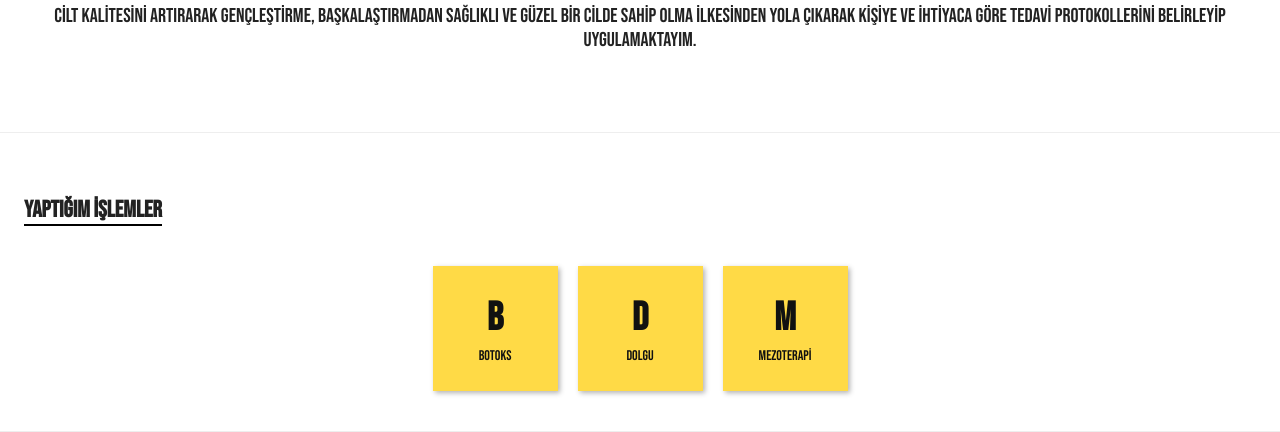
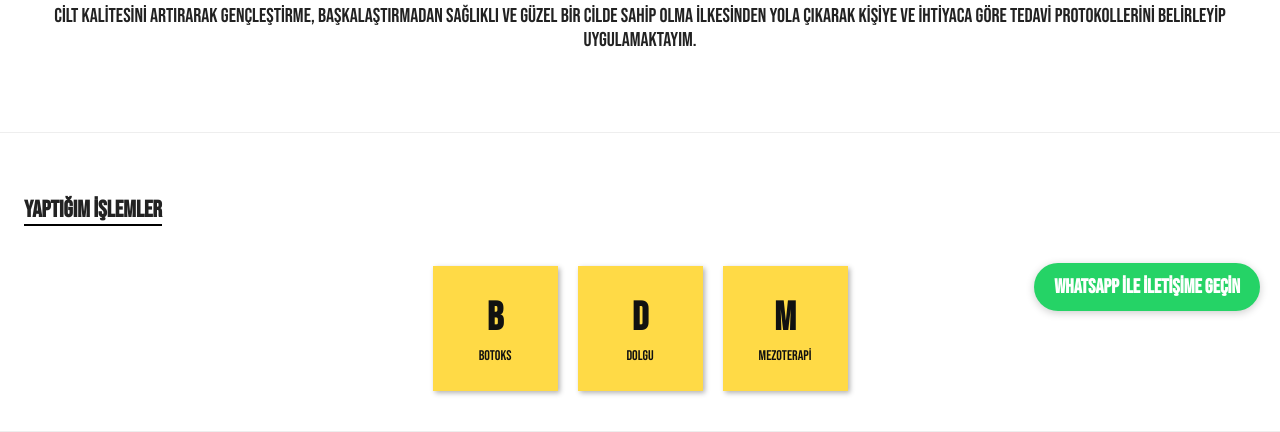
Before and after one commit to kelma01/clinique, a Django app: page / in a window 1280 px wide. Shown: the part 469-901 px from the top of the page. Run offline with Django 5.2, Linux system fonts and the light colour scheme.

Commit message:
whatsapp butonu eklendi, benim numaraya yönlendiriyor

```diff
--- a/clinique/templates/base.html
+++ b/clinique/templates/base.html
@@ -60,5 +60,8 @@
       </div>
     </div>
   </footer>
+  <a href="https://wa.me/905050156520" target="_blank" style="position: fixed; bottom: 20px; right: 20px; background-color: #25D366; color: white; padding: 12px 20px; border-radius: 50px; text-decoration: none; font-weight: bold; box-shadow: 0 2px 8px rgba(0,0,0,0.2); z-index: 1000;">
+    WhatsApp ile iletişime geçin
+  </a>
 </body>
 </html>
```
